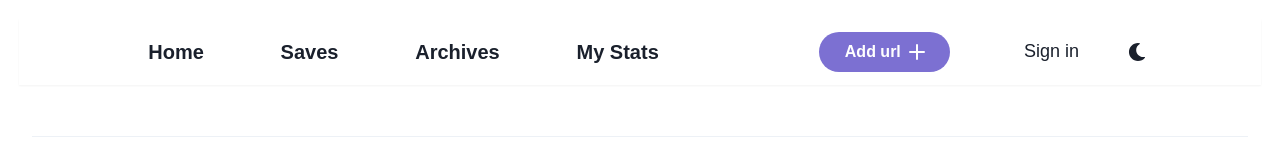
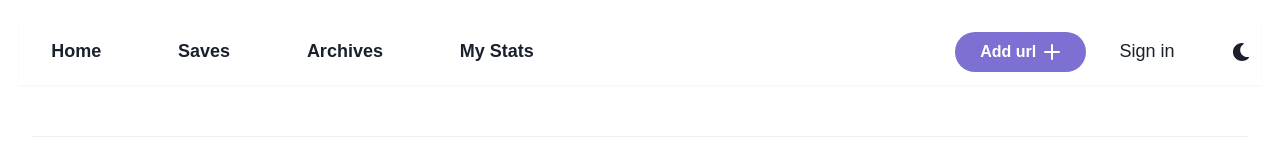
Before and after one commit to cheenaeng/page-pal-ux, a React (Create React App) app: page /saves in a window 1280 px wide. Shown: the top 160 px of the page. Built offline with nearby package versions, Linux system fonts and the light colour scheme.

Commit message:
feat: responsive views

```diff
--- a/src/components/CardTiles.tsx
+++ b/src/components/CardTiles.tsx
@@ -17,8 +17,6 @@ export const CardTiles: React.FC<PagesProps> = ({ pages }: PagesProps) => {
           sm: 'repeat(1, 1fr)',
           md: 'repeat(2, 1fr)',
           lg: 'repeat(3, 1fr)',
-          xl: 'repeat(4, 1fr)',
-          '2xl': 'repeat(4, 1fr)',
         }}
       >
         {pages.map((page: IPage) => (
--- a/src/components/Navbar.tsx
+++ b/src/components/Navbar.tsx
@@ -41,40 +41,34 @@ export const Navbar = () => {
     setShowUrlInput(!showUrlInput)
   }
 
-  const isDesktop = useBreakpointValue({ base: false, lg: true })
+  const isDesktop = useBreakpointValue({
+    base: false,
+    sm: false,
+    md: false,
+    lg: true,
+    xl: true,
+  })
   return (
     <Box as="section" pb={{ base: '2', md: '2' }}>
       <Box as="nav" bg="bg.surface" boxShadow="sm">
         <Box py={{ base: '2', lg: '2' }} width="100%">
           {isDesktop ? (
-            <Grid templateColumns="repeat(12, 1fr)">
+            <HStack minWidth="800px" mx="auto">
               {/* Menus */}
-              <GridItem
-                colSpan={{
-                  base: 1,
-                  lg: 0,
-                  xl: 1,
-                }}
-              />
-              <GridItem
-                colSpan={{
-                  base: 4,
-                  lg: 5,
-                  xl: 5,
-                }}
-              >
+
               <ButtonGroup
                 mx="auto"
                 variant="text"
                 spacing={{
-                    base: '2',
-                    xl: '4',
-                    '2xl': '8',
+                  base: 2,
+                  lg: 2,
+                  xl: 4,
+                  '2xl': 8,
                 }}
               >
                 {NavLinks.map((item) => (
                   <Button
-                      fontSize={{ base: 'sm', lg: 'md', xl: 'xl' }}
+                    fontSize="lg"
                     fontWeight="bold"
                     key={item.name}
                     as={Link}
@@ -95,18 +89,9 @@ export const Navbar = () => {
                   </Button>
                 ))}
               </ButtonGroup>
-              </GridItem>
-              <GridItem
-                colSpan={{
-                  base: 3,
-                  lg: 4,
-                  xl: 3,
-                }}
-                display="flex"
-                justifyContent="flex-end"
-              >
+              <HStack minWidth="40vw" justifyContent="flex-end">
                 {showUrlInput ? (
-                  <HStack justify={'flex-start'}>
+                  <HStack>
                     <InputSave />
                     <IconButton
                       variant="ghost"
@@ -119,6 +104,7 @@ export const Navbar = () => {
                     />
                   </HStack>
                 ) : (
+                  <Box>
                     <Button
                       onClick={showUrl}
                       variant="fancy"
@@ -126,26 +112,20 @@ export const Navbar = () => {
                     >
                       Add url
                     </Button>
+                  </Box>
                 )}
-              </GridItem>
+              </HStack>
 
               {/* Sign in/ up */}
-              <GridItem
-                colSpan={{
-                  base: 4,
-                  lg: 2,
-                  xl: 2,
-                }}
-                justifySelf="flex-end"
-              >
+              <HStack justifySelf="flex-end">
                 <Button fontSize="lg" variant="tertiary">
                   Sign in
                 </Button>
 
                 {/* Light/dark mode */}
                 <ColorModeSwitcher />
-              </GridItem>
-            </Grid>
+              </HStack>
+            </HStack>
           ) : (
             <IconButton
               variant="tertiary"
```
Lines whose indentation alone changed are shown as unchanged.
